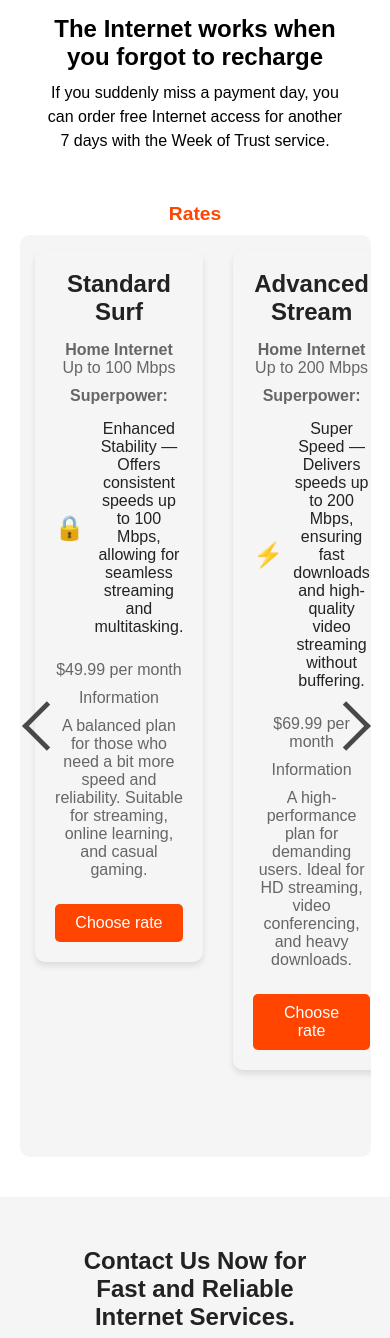
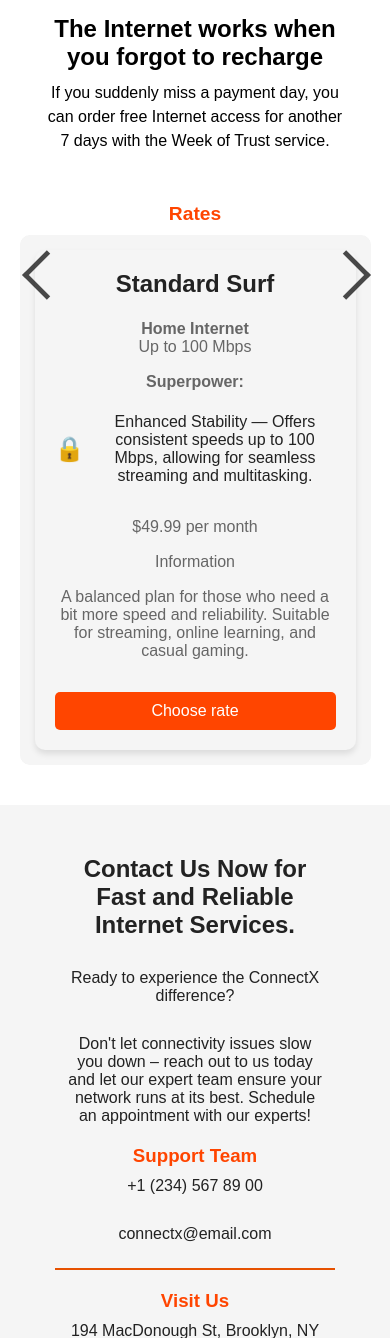
Before and after one commit to Massonus/ConnectX, a Flask app: page /rate/ in a window 390 px wide. Shown: the part 1229-2567 px from the top of the page. Run offline with Flask 3, Linux system fonts and the light colour scheme; data comes from the database, SQL or seed files in the repository; parts of the project's set-up code (start-up, migrations or seed data) failed here and were passed over; some libraries are stand-ins or nearby versions.

Commit message:
add new updates in code

```diff
--- a/application/static/css/rates/rates.css
+++ b/application/static/css/rates/rates.css
@@ -36,7 +36,6 @@
     transform: translateY(-10px);
     box-shadow: 0 8px 16px rgba(0, 0, 0, 0.15);
 }
-
 
 .tariff-card h2 {
     color: var(--text-color);
@@ -189,12 +188,12 @@
 
 #controls {
     position: absolute;
-    top: 50%;
+    top: 0;
     width: 100%;
     display: flex;
     justify-content: space-between;
-    transform: translateY(-50%);
     pointer-events: none;
+    padding: 10px 0;
 }
 
 #prev,
@@ -274,11 +273,12 @@
 
 @media (max-width: 768px) {
     .slide {
-        width: 100%;
+        flex: 0 0 100%;
+        max-width: 100%;
+    }
+
+    #prev,
+    #next {
+        top: 10px;
     }
 }
-
-.dark-theme #prev,
-.dark-theme #next {
-    filter: invert(100%);
-}
```
